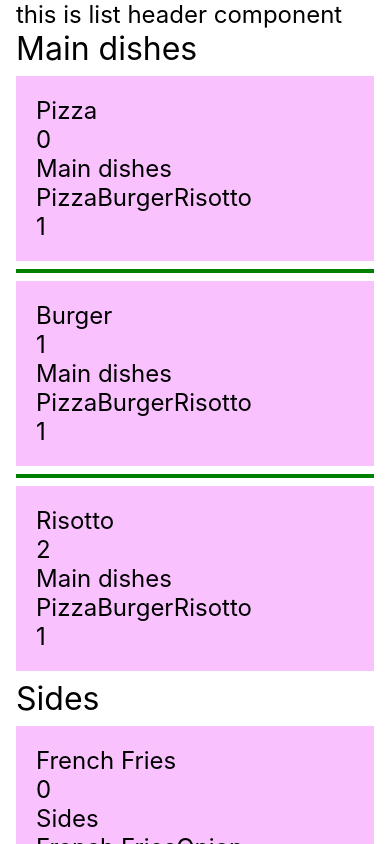
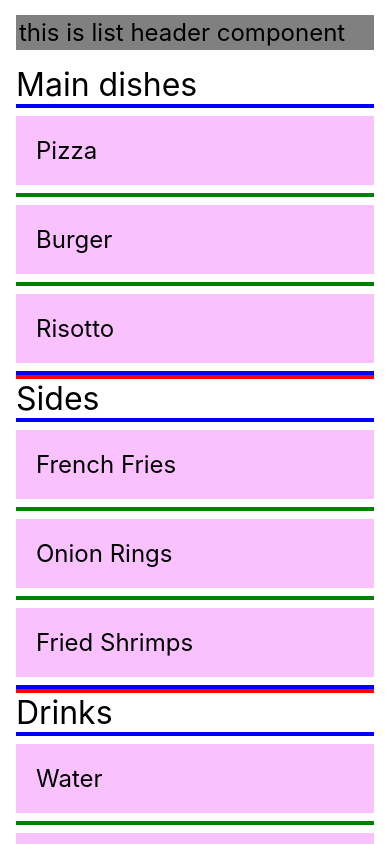
Before and after one commit to Hussain-hamim/Taskly, a React Native app: screen / in a window 390 px wide. Built offline with nearby package versions, Linux system fonts and the light colour scheme.

Commit message:
add go to top here as well

```diff
--- a/App.js
+++ b/App.js
@@ -1,4 +1,4 @@
-import React, { useState } from "react";
+import React, { useRef, useState } from "react";
 import {
   StyleSheet,
   Text,
@@ -7,6 +7,10 @@ import {
   SectionList,
   StatusBar,
   RefreshControl,
+  Pressable,
+  ScrollView,
+  ScrollViewBase,
+  TouchableOpacity,
 } from "react-native";
 
 const DATA = [
@@ -23,14 +27,35 @@ const DATA = [
     data: ["Water", "Coke", "Beer"],
   },
   {
-    title: "Desserts",
+    title: "Dessertsa",
+    data: ["Cheese Cake", "Ice Cream"],
+  },
+  {
+    title: "Drinksa",
+    data: ["Water", "Coke", "Beer"],
+  },
+  {
+    title: "Dessertsd",
+    data: ["Cheese Cake", "Ice Cream"],
+  },
+  {
+    title: "Drinksfg",
+    data: ["Water", "Coke", "Beer"],
+  },
+  {
+    title: "Dessertsfggf",
     data: ["Cheese Cake", "Ice Cream"],
   },
 ];
 
 const App = () => {
   const [refreshing, setRefreshing] = React.useState(false);
+  const topRef = useRef(null);
   let one = 1; // one should be included in the extraData prop
+
+  const goToTop = () => {
+    topRef.current.scrollTo({ y: 0, animated: true });
+  };
 
   const onRefresh = React.useCallback(() => {
     setRefreshing(true);
@@ -40,6 +65,7 @@ const App = () => {
   }, []);
 
   return (
+    <ScrollView ref={topRef}>
       <SafeAreaView style={styles.container}>
         <SectionList
           sections={DATA}
@@ -47,10 +73,6 @@ const App = () => {
           renderItem={({ item, index, section, separators }) => (
             <View style={styles.item}>
               <Text style={styles.title}>{item}</Text>
-            <Text style={styles.title}>{index}</Text>
-            <Text style={styles.title}>{section.title}</Text>
-            <Text style={styles.title}>{section.data}</Text>
-            <Text style={styles.title}>{one}</Text>
             </View>
           )}
           renderSectionHeader={({ section: { title } }) => (
@@ -66,18 +88,45 @@ const App = () => {
             <Text style={styles.header}>the list is empty</Text>
           )}
           ListFooterComponent={() => (
-          <Text style={styles.title}>this is list footer component</Text>
+            <Text
+              style={[
+                styles.title,
+                { backgroundColor: "gray", padding: 5, marginVertical: 15 },
+              ]}
+            >
+              this is list footer component
+            </Text>
           )}
           ListHeaderComponent={() => (
-          <Text style={styles.title}>this is list header component</Text>
+            <Text
+              style={[
+                styles.title,
+                { backgroundColor: "gray", padding: 3, marginVertical: 15 },
+              ]}
+            >
+              this is list header component
+            </Text>
           )}
           // refreshControl={
           //   <RefreshControl refreshing={refreshing} onRefresh={onRefresh} />
           // } // this below two line of code is alternate to above
           refreshing={refreshing}
           onRefresh={onRefresh}
+          onViewableItemsChanged={({ callback }) => null}
+          renderSectionFooter={() => (
+            <View style={{ borderWidth: 2, borderColor: "red" }}></View>
+          )}
+          SectionSeparatorComponent={() => (
+            <View style={{ borderWidth: 2, borderColor: "blue" }} />
+          )}
+          stickySectionHeadersEnabled={true}
         />
+
+        <TouchableOpacity style={styles.scrollToTopButton} onPress={goToTop}>
+          <Text style={styles.scrollToTopText}> Top</Text>
+        </TouchableOpacity>
       </SafeAreaView>
+    </ScrollView>
   );
 };
 
@@ -99,6 +148,19 @@ const styles = StyleSheet.create({
   title: {
     fontSize: 24,
   },
+
+  scrollToTopButton: {
+    position: "absolute",
+    bottom: 20,
+    right: 20,
+    backgroundColor: "yellow",
+    padding: 10,
+    borderRadius: 5,
+  },
+  scrollToTopText: {
+    color: "black",
+    fontWeight: "bold",
+  },
 });
 
 export default App;
```
Lines whose indentation alone changed are shown as unchanged.
